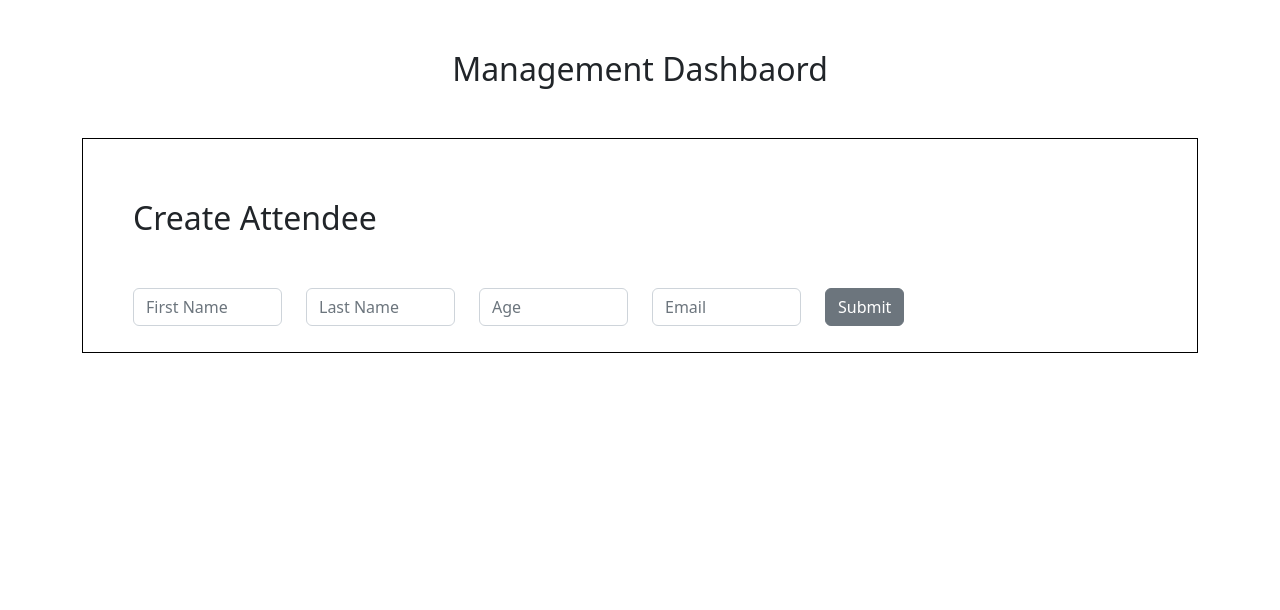
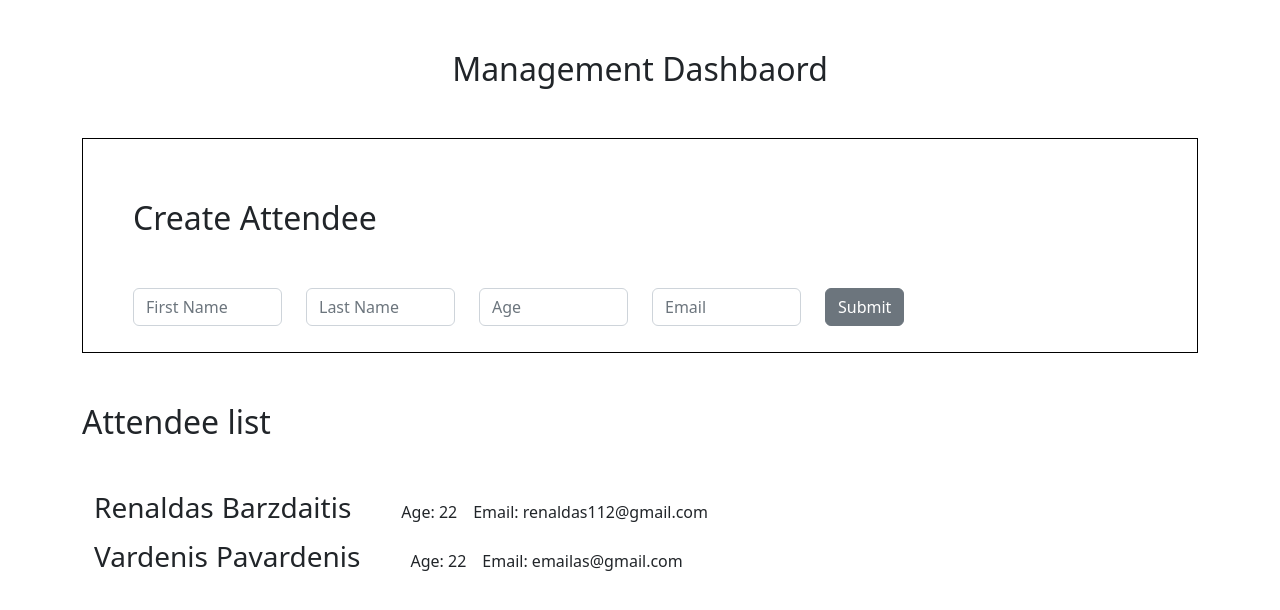
Before and after one commit to renaldas112/practical-test, a React (Create React App) app: page / in a window 1280 px wide. Shown: the top 610 px of the page. Built offline with nearby package versions, Linux system fonts and the light colour scheme; the HTML template or start-up script is replaced by a standard one.

Commit message:
feat: :art: Added 2 attendees using attendees.json, added simple styling

```diff
--- /dev/null
+++ b/public/attendees.json
@@ -0,0 +1,16 @@
+[
+  {
+    "id": 1,
+    "firstName": "Renaldas",
+    "lastName": "Barzdaitis",
+    "age": "22",
+    "email": "renaldas112@gmail.com"
+  },
+  {
+    "id": 2,
+    "firstName": "Vardenis",
+    "lastName": "Pavardenis",
+    "age": "22",
+    "email": "emailas@gmail.com"
+  }
+]
--- a/src/App.js
+++ b/src/App.js
@@ -1,26 +1,49 @@
-import { React, useState } from "react";
-import { Row, Button } from "reactstrap";
+import { React, useEffect, useState } from "react";
+import { Container, Row, Col, Button } from "reactstrap";
 import "bootstrap/dist/css/bootstrap.min.css";
 import { CreateAttendee } from "./Components/CreateAttendee";
 import { AttendeeList } from "./Components/AttendeeList";
+import { Attendee } from "./StyledComponents/MyStyledComponents";
 
 export default function App() {
-  let id = 0;
-  const [attendee, setAttendee] = useState({
-    id: 0,
-    firstName: "",
-    lastName: "",
-    age: null,
-    email: "",
-  });
-
+  const [attendees, setAttendees] = useState([]);
+  useEffect(() => {
+    fetch("attendees.json")
+      .then((response) => response.json())
+      .then((data) => {
+        console.log(data);
+        setAttendees(data);
+      })
+      .catch((err) => {
+        console.log(err.message);
+      });
+  }, []);
 
   return (
     <>
-      <CreateAttendee attendee={attendee} setAttendee={setAttendee}>
+      <CreateAttendee>
         <Button>Submit</Button>
       </CreateAttendee>
-      <AttendeeList attendee={attendee}></AttendeeList>
+      <AttendeeList>
+        {attendees.map((attendee) => {
+          return (
+            <Container key={attendee.id}>
+              <Row>
+                <Attendee>
+                  <div className="d-flex gap-2">
+                    <h3>{attendee.firstName}</h3>
+                    <h3>{attendee.lastName}</h3>
+                  </div>
+                  <div className="d-flex gap-3">
+                    <p>Age: {attendee.age}</p>
+                    <p>Email: {attendee.email}</p>
+                  </div>
+                </Attendee>
+              </Row>
+            </Container>
+          );
+        })}
+      </AttendeeList>
     </>
   );
 }
--- a/src/Components/AttendeeList.jsx
+++ b/src/Components/AttendeeList.jsx
@@ -1,10 +1,11 @@
 import { Container } from "reactstrap";
+import { FormTitle } from "../StyledComponents/MyStyledComponents";
 
 export function AttendeeList(props) {
-
   return (
     <Container>
-        {props.children}
+      <FormTitle>Attendee list</FormTitle>
+      {props.children}
     </Container>
   );
 }
--- a/src/Components/CreateAttendee.jsx
+++ b/src/Components/CreateAttendee.jsx
@@ -11,7 +11,6 @@ export function CreateAttendee(props) {
       ...props.attendee,
       [e.target.name]: e.target.value,
     });
-    console.log(e.target.value)
   };
 
   return (
--- a/src/StyledComponents/MyStyledComponents.js
+++ b/src/StyledComponents/MyStyledComponents.js
@@ -15,3 +15,8 @@ export const MainForm = styled.div`
 export const FormTitle = styled.h2`
 margin: 50px 0;
 `
+export const Attendee = styled.div`
+display: flex;
+align-items: baseline;
+gap: 50px;
+`
```
